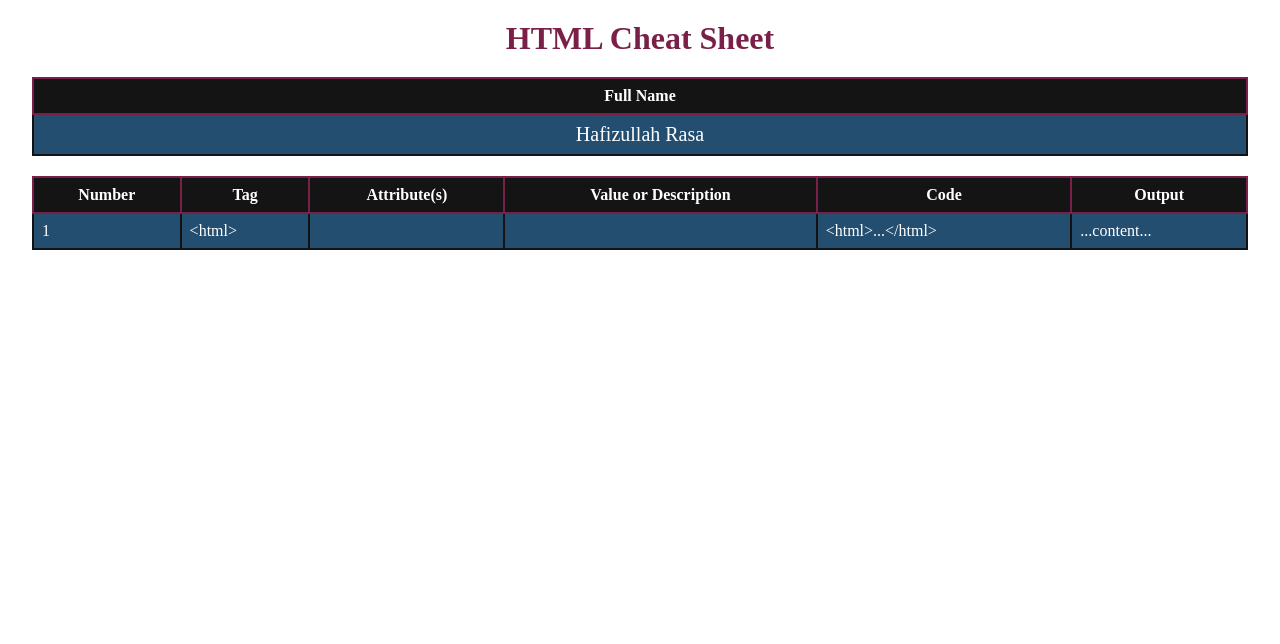
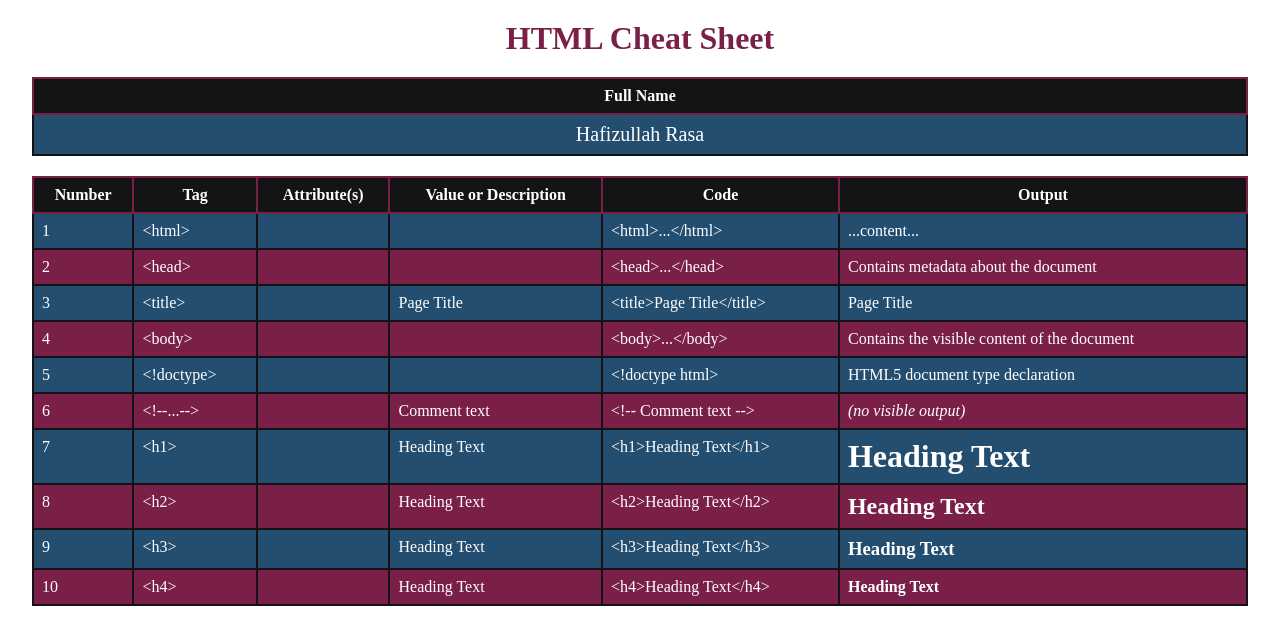
Before and after one commit to hafiz1379/HTML-cheat-sheet, a plain HTML site: page index.html in a window 1280 px wide. Drawn offline with Linux system fonts and the light colour scheme.

Commit message:
Added new items into table

```diff
--- a/index.html
+++ b/index.html
@@ -35,6 +35,78 @@
 			<td>&lt;html&gt;...&lt;/html&gt;</td>
 			<td><!DOCTYPE html><html>...content...</html></td>
 		</tr>
+        <tr>
+			<td>2</td>
+			<td>&lt;head&gt;</td>
+			<td></td>
+			<td></td>
+			<td>&lt;head&gt;...&lt;/head&gt;</td>
+			<td>Contains metadata about the document</td>
+		</tr>
+		<tr>
+			<td>3</td>
+			<td>&lt;title&gt;</td>
+			<td></td>
+			<td>Page Title</td>
+			<td>&lt;title&gt;Page Title&lt;/title&gt;</td>
+			<td>Page Title</td>
+		</tr>
+		<tr>
+			<td>4</td>
+			<td>&lt;body&gt;</td>
+			<td></td>
+			<td></td>
+			<td>&lt;body&gt;...&lt;/body&gt;</td>
+			<td>Contains the visible content of the document</td>
+		</tr>
+		<tr>
+			<td>5</td>
+			<td>&lt;!doctype&gt;</td>
+			<td></td>
+			<td></td>
+			<td>&lt;!doctype html&gt;</td>
+			<td>HTML5 document type declaration</td>
+		</tr>
+		<tr>
+			<td>6</td>
+			<td>&lt;!--...--&gt;</td>
+			<td></td>
+			<td>Comment text</td>
+			<td>&lt;!-- Comment text --&gt;</td>
+			<td><em>(no visible output)</em></td>
+		</tr>
+		<tr>
+			<td>7</td>
+			<td>&lt;h1&gt;</td>
+			<td></td>
+			<td>Heading Text</td>
+			<td>&lt;h1&gt;Heading Text&lt;/h1&gt;</td>
+			<td><h1>Heading Text</h1></td>
+		</tr>
+		<tr>
+			<td>8</td>
+			<td>&lt;h2&gt;</td>
+			<td></td>
+			<td>Heading Text</td>
+			<td>&lt;h2&gt;Heading Text&lt;/h2&gt;</td>
+			<td><h2>Heading Text</h2></td>
+		</tr>
+		<tr>
+			<td>9</td>
+			<td>&lt;h3&gt;</td>
+			<td></td>
+			<td>Heading Text</td>
+			<td>&lt;h3&gt;Heading Text&lt;/h3&gt;</td>
+			<td><h3>Heading Text</h3></td>
+		</tr>
+		<tr>
+			<td>10</td>
+			<td>&lt;h4&gt;</td>
+			<td></td>
+			<td>Heading Text</td>
+			<td>&lt;h4&gt;Heading Text&lt;/h4&gt;</td>
+			<td><h4>Heading Text</h4></td>
+		</tr>
     </table>
 </body>
 </html>
```
